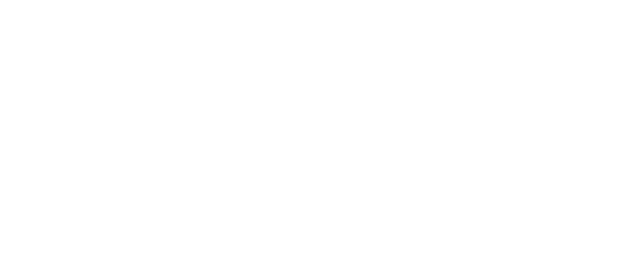
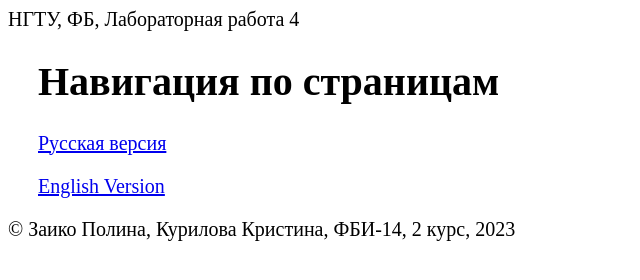
Before and after one commit to PolinaZaiko/RPP_open_sourses, a plain HTML site: page index.html in a window 1280 px wide. Shown: the whole page, without its empty margins (0-640 px from the left). Drawn offline with Linux system fonts and the light colour scheme.

Commit message:
Update main.py

```diff
--- a/index.html
+++ b/index.html
@@ -0,0 +1,42 @@
+<!DOCTYPE html>
+<html lang="ru">
+<head>
+    <meta charset="UTF-8">
+    <meta name="viewport" content="width=device-width, initial-scale=1.0">
+    <title></title>
+    <link rel="stylesheet">
+        <style>
+        body {
+            font-size: 20px;
+        }
+        main {
+            margin-left: 30px;
+            margin-right: 30px;
+        }
+        div {
+            text-align: justify;
+            text-indent: 1.25cm;
+            line-height: 150%;
+            margin-bottom: 30px;
+        }
+    </style>
+</head>
+
+<body>
+    <header >
+        НГТУ, ФБ, Лабораторная работа 4
+    </header>
+
+    <main>
+        <h1>Навигация по страницам</h1>
+        <nav>
+            <p><a href="ru/index.html">Русская версия</a></p>
+            <p><a href="en/index.html">English Version</a></p>
+        </nav>
+    </main>
+
+    <footer>
+    &copy; Заико Полина, Курилова Кристина, ФБИ-14, 2 курс, 2023
+    </footer>
+</body>
+</html>
```
Also changed, not shown: en/index.html (+1 -1 lines).
